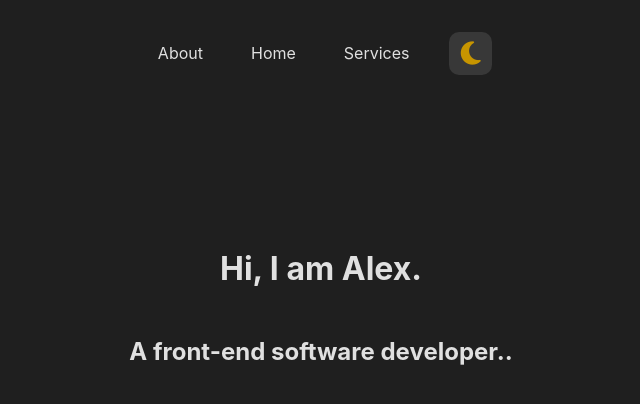
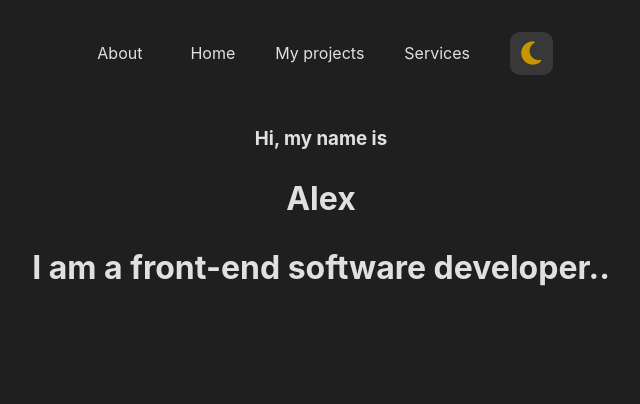
Before and after one commit to alex-coder2010/personal-website, a plain HTML site: page index.html in a window 1280 px wide. Shown: the whole page, without its empty margins (319-959 px from the left). Drawn offline with Linux system fonts and the light colour scheme.

Commit message:
Update index.html

```diff
--- a/index.html
+++ b/index.html
@@ -3,7 +3,7 @@
 <head>
     <meta charset = "UTF-8">
     <meta name = "viewport" content = "width=device-width, initial-scale=1.0">
-    <title>Document</title>
+    <title>My personal website</title>
     <link rel = "stylesheet" href = "style.css">
     <script src = "script.js" defer></script>
     <script src="https://kit.fontawesome.com/4f19689261.js" crossorigin="anonymous"></script>  <!-- font awesome script -->
@@ -15,20 +15,26 @@
 
         <header class = "header">
             <nav>
-                <ul>
+                <ul id = "ul">
                     <li id = "about"><a>About</a></li>
                     <li id = "home"><a>Home</a></li>
+                    <li id = "projects"><a>My projects</a></li>
                     <li id = "services"><a>Services</a></li>
                     <li id = "nightModeListItem" ><button id = "nightModeButton" onclick = darkMode(this.firstChild)><i class="fa-solid fa-moon" style="color: hsl(45, 100%, 39%); font-size: 2em; width: 1em; height: 1em;"></i></button></li>
                 </ul>
             </nav>
+            <div id = "underliningSpace" >
+                <div id = "underling"></div>
+            </div>
         </header>
 
-        <div class="container">
-            <h1 class = "title">Hi, I am Alex.</h1>
-            <h2 class = "title">A front-end software developer..</h2>
+        <div class = "main">
+            <div class = "titleContainer">
+                <h3 class = "title" id = "title1"> Hi, my name is</h3>
+                <h1 class = "title" id = "title2">Alex</h1>
+                <h1 class = "title" id = "title3">I am a <span id = "frontEnd" >front-end</span> software developer..</h1>
+            </div>
         </div>
-
 
     </main>
 </body>
```
